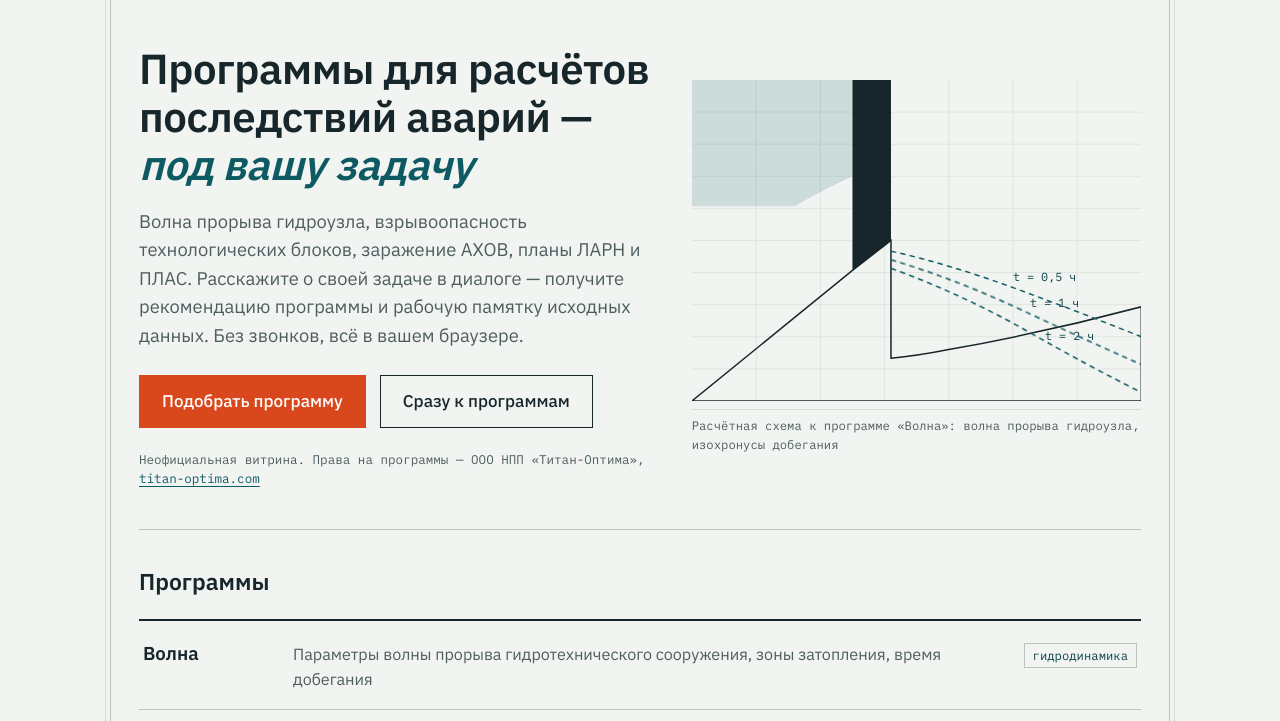
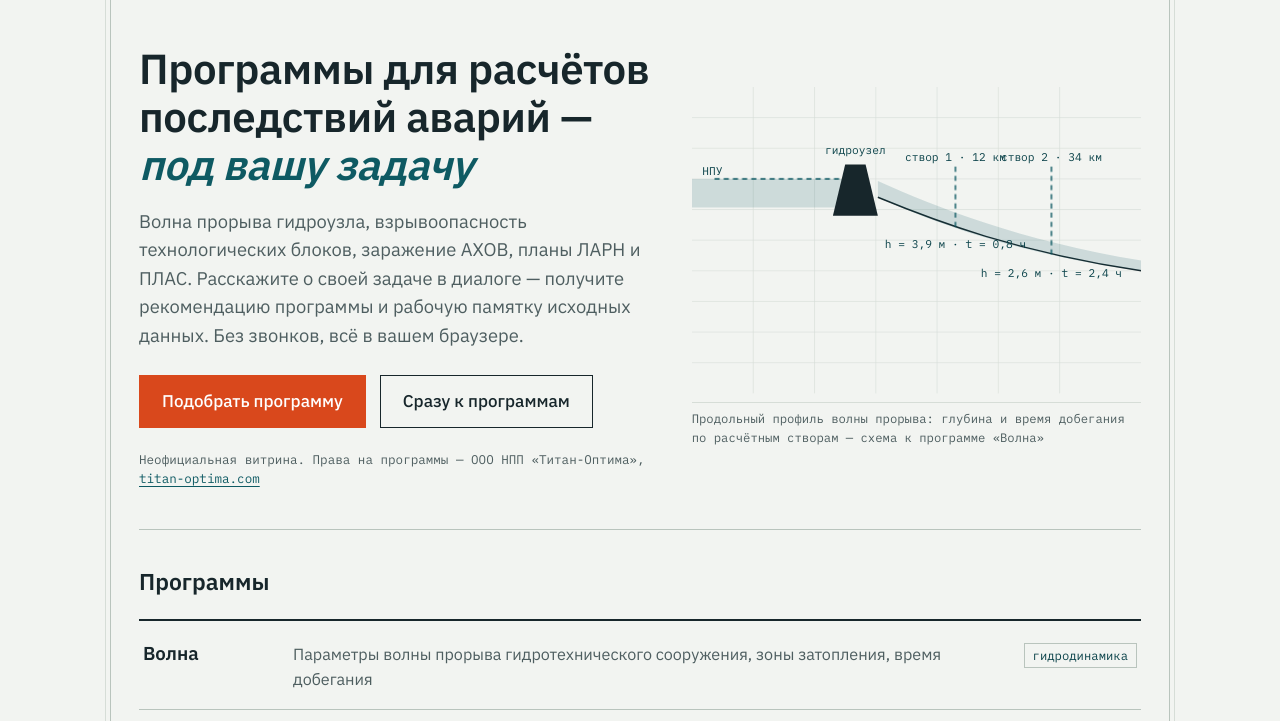
Before and after one commit to Yosich1951/titan-showcase, a plain HTML site: page index.html in a window 1280 px wide. Shown: the part 79-800 px from the top of the page. Drawn offline with Linux system fonts and the light colour scheme.

Commit message:
[agent] fix: схема на главной — продольный профиль волны прорыва с обозначениями
Co-Authored-By: Claude Code <noreply@anthropic.com>

```diff
--- a/index.html
+++ b/index.html
@@ -39,32 +39,39 @@
         <p class="micro">Неофициальная витрина. Права на программы — ООО&nbsp;НПП&nbsp;«Титан-Оптима», <a href="https://titan-optima.com" target="_blank" rel="noopener">titan-optima.com</a></p>
       </div>
       <figure class="hero-fig" aria-labelledby="hero-fig-caption">
-        <svg viewBox="0 0 420 300" role="img" aria-label="Схема: гидроузел и расходящиеся изолинии волны прорыва">
+        <svg viewBox="0 0 440 300" role="img" aria-label="Продольный профиль волны прорыва: гидроузел, водохранилище с НПУ, два расчётных створа с глубиной и временем добегания">
           <!-- чертёжная сетка -->
           <g class="grid" aria-hidden="true">
-            <path d="M0 30 H420 M0 60 H420 M0 90 H420 M0 120 H420 M0 150 H420 M0 180 H420 M0 210 H420 M0 240 H420 M0 270 H420"/>
+            <path d="M0 30 H440 M0 60 H440 M0 90 H440 M0 120 H440 M0 150 H440 M0 180 H440 M0 210 H440 M0 240 H440 M0 270 H440"/>
             <path d="M60 0 V300 M120 0 V300 M180 0 V300 M240 0 V300 M300 0 V300 M360 0 V300"/>
           </g>
-          <!-- верхний бьеф: вода за плотиной -->
-          <path class="water" d="M0 0 H150 V90 Q120 104 96 118 L0 118 Z"/>
-          <!-- плотина -->
-          <path class="dam" d="M150 0 H186 V150 L150 178 Z"/>
-          <!-- terreno -->
-          <path class="ground" d="M186 150 L150 178 L0 300 H420 V212 Q330 236 240 252 Q210 258 186 260 Z" transform="translate(0,0)"/>
-          <!-- изолинии волны прорыва -->
-          <g class="iso" aria-hidden="true">
-            <path class="iso-line" d="M186 160 Q240 172 300 194 T420 240"/>
-            <path class="iso-line" d="M186 168 Q246 186 306 214 T420 266"/>
-            <path class="iso-line" d="M186 176 Q252 200 312 234 T420 292"/>
+          <!-- верхний бьеф: водохранилище -->
+          <path class="water" d="M0 90 H150 V118 L0 118 Z"/>
+          <!-- НПУ -->
+          <path class="iso-line" d="M22 90 H148"/>
+          <g class="iso-label">
+            <text x="10" y="86">НПУ</text>
           </g>
-          <!-- подписи изолиний -->
-          <g class="iso-label" aria-hidden="true">
-            <text x="300" y="188">t = 0,5 ч</text>
-            <text x="316" y="212">t = 1 ч</text>
-            <text x="330" y="243">t = 2 ч</text>
+          <!-- грунтовая плотина -->
+          <path class="dam" d="M150 76 H170 L182 126 H138 Z"/>
+          <g class="iso-label">
+            <text x="160" y="66" text-anchor="middle">гидроузел</text>
+          </g>
+          <!-- дно нижнего бьефа -->
+          <path class="ground" d="M182 108 C 240 132, 320 162, 440 180"/>
+          <!-- волна прорыва: слой воды над дном -->
+          <path class="water" d="M182 92 C 240 118, 320 150, 440 170 L440 180 C 320 164, 240 134, 182 108 Z"/>
+          <!-- расчётные створы -->
+          <path class="iso-line" d="M258 78 V140"/>
+          <path class="iso-line" d="M352 78 V166"/>
+          <g class="iso-label">
+            <text x="258" y="72" text-anchor="middle">створ 1 · 12 км</text>
+            <text x="258" y="158" text-anchor="middle">h = 3,9 м · t = 0,8 ч</text>
+            <text x="352" y="72" text-anchor="middle">створ 2 · 34 км</text>
+            <text x="352" y="186" text-anchor="middle">h = 2,6 м · t = 2,4 ч</text>
           </g>
         </svg>
-        <figcaption id="hero-fig-caption">Расчётная схема к программе «Волна»: волна прорыва гидроузла, изохронусы добегания</figcaption>
+        <figcaption id="hero-fig-caption">Продольный профиль волны прорыва: глубина и время добегания по расчётным створам — схема к программе «Волна»</figcaption>
       </figure>
     </section>
 
```
